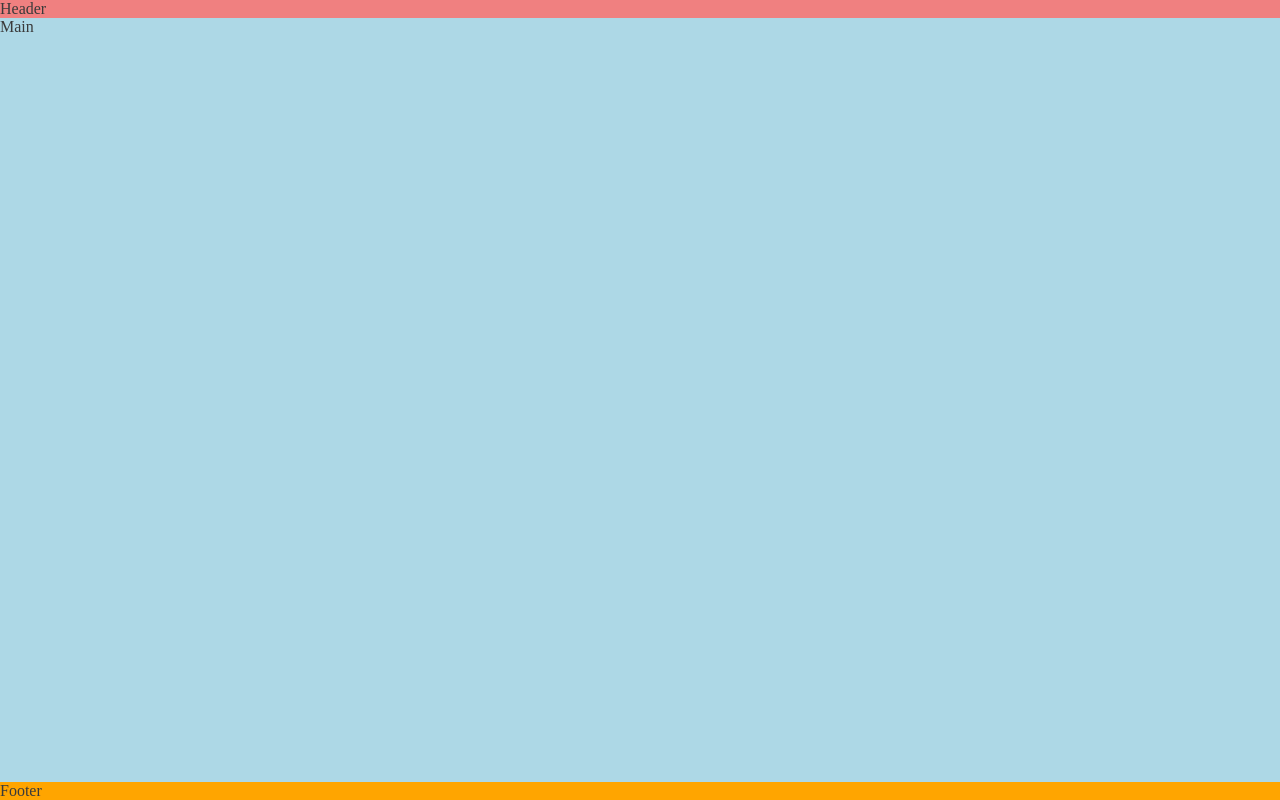
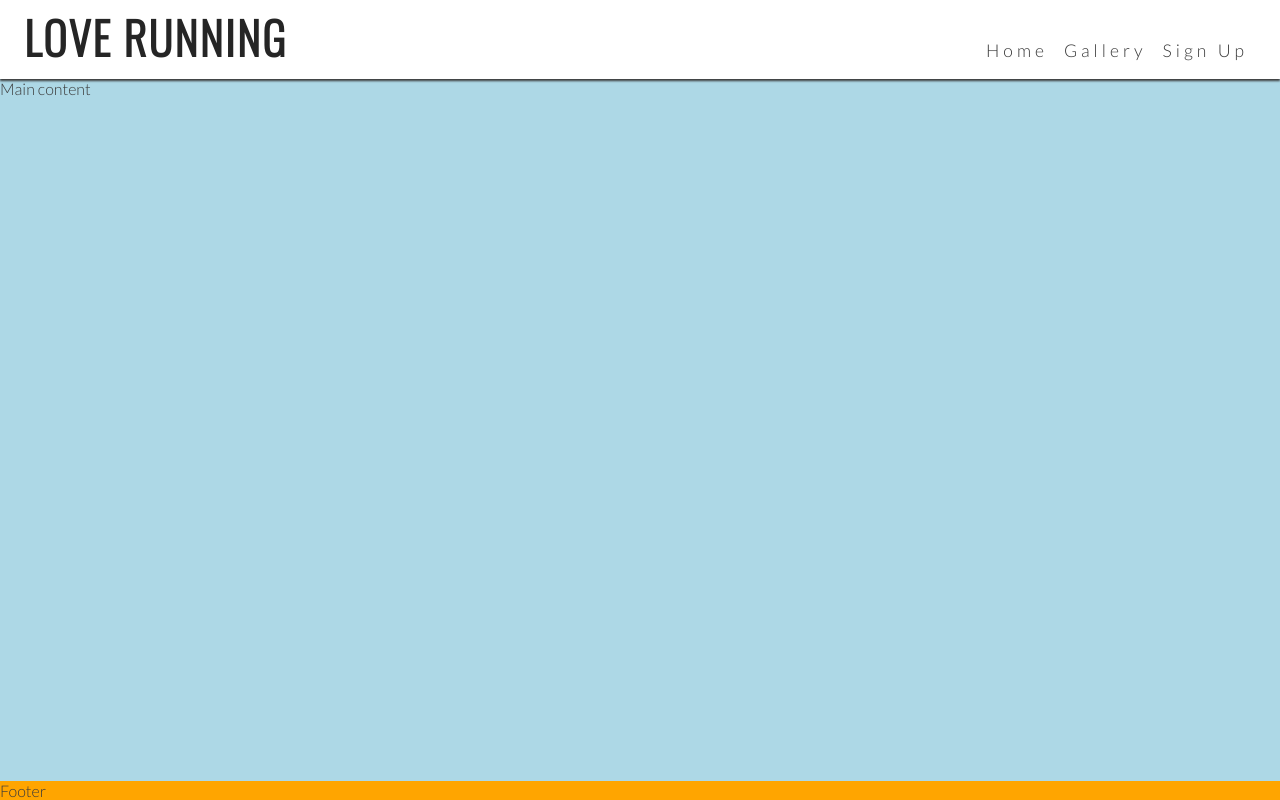
Before and after one commit to tugii21/LoveRun, a plain HTML site: page index.html in a window 1280 px wide. Drawn offline with nearby package versions, Linux system fonts and the light colour scheme.

Commit message:
increased size for ipad

```diff
--- a/assets/css/style.css
+++ b/assets/css/style.css
@@ -1,3 +1,4 @@
+@import url('https://fonts.googleapis.com/css2?family=Lato:wght@300&family=Oswald:wght@300&display=swap');
 /* Asterisk wildcard selector to override default styles added by the browser */
 * {
     padding: 0;
@@ -12,12 +13,49 @@ body {
     flex-direction: column;
     /* Generic project styles */
     color: #3a3a3a;
+    font-family: 'lato',sans-serif;
 }
 
 
 /* Header */
 header {
-    background-color: lightcoral;
+    background-color: #ffffff;
+    padding: 0 1rem;
+    position: fixed;
+    z-index: 99;
+    width: 100%;
+    box-shadow: 0 2px 2px #3a3a3a;
+    display: flex;
+    justify-content: space-between;
+    align-items: baseline;
+}
+header a {
+    text-decoration: none;
+    color: inherit;
+}
+h1{font-family: 'oswald',sans-serif;
+text-transform: uppercase;
+letter-spacing:2px;
+color: #252525;}
+
+nav {position: absolute;
+    background-color: #ffffff;
+width: 100%;
+left: 0;
+padding:0 1rem;
+box-shadow: 0 2px 2px #3a3a3a;
+display: none;
+top: 100%;
+}
+/* Nav toggle */
+#nav-toggle:checked~nav {
+    display: block;
+}
+#nav-toggle {
+    display: none;
+}
+.nav-toggle-label {
+    font-size: 2rem;
 }
 
 /* Main content */
@@ -25,9 +63,55 @@ main {
     background-color: lightblue;
     /* Make main element take up any surplus space to push footer down */
     flex: 1 0 auto;
+    margin-top: 47px;
 }
 
 /* Footer */
 footer {
     background-color: orange;
 }
+#menu{letter-spacing: 4px;
+      font-size: 110%;
+      list-style-type: none;
+}
+#menu > li {margin-bottom: 1em;}
+
+.active{margin-bottom: 1px solid #3a3a3a;}
+
+/* Media query: tablets and larger (768px and up) */
+@media screen and (min-width: 768px) {
+    /* Header */
+    nav {
+        display: block;
+        position: relative;
+        box-shadow: none;
+        width: fit-content;
+        padding-right: 1rem;
+    }
+    #menu {
+        display: flex;}
+
+    #menu > li {
+            padding-left: 1rem;
+        }
+        .nav-toggle-label {
+            display: none;
+        }
+        #logo {
+            font-size: 280%;
+            line-height: 75px;
+            margin: 0 0.5rem;
+        }
+
+    /* Main content */
+    main {
+        /* Push main content down to accommodate larger header */
+        margin-top: 79px;
+    }
+    }
+    /* Large devices (laptops and desktops, 992px and up) */
+@media screen and (min-width: 992px) {
+    #menu a:hover{
+        border-bottom: 1px solid #3a3a3a;
+    }
+}
--- a/index.html
+++ b/index.html
@@ -1,22 +1,46 @@
 <!DOCTYPE html>
 <html lang="en">
+
 <head>
     <meta charset="UTF-8">
+    <meta http-equiv="X-UA-Compatible" content="IE=edge">
     <meta name="viewport" content="width=device-width, initial-scale=1.0">
+    <!-- Meta tags for search engines -->
     <meta name="description"
-    content="Love Running. Club for runners in Dublin, Ireland. Urban running, trail running. Dublin docklands and Phoenix Park">
+        content="Love Running. Club for runners in Dublin, Ireland. Urban running, trail running. Dublin docklands and Phoenix Park">
     <meta name="keywords" content="love running, run, running club, runners, Ireland, Dublin, sport, exercise">
-
-    <title>Love running</title>
+    <!-- Title -->
+    <title>Love Running</title>
+    <!-- Favicon -->
     <link rel="apple-touch-icon" sizes="180x180" href="assets/favicon/apple-touch-icon.png">
     <link rel="icon" type="image/png" sizes="32x32" href="assets/favicon/favicon-32x32.png">
     <link rel="icon" type="image/png" sizes="16x16" href="assets/favicon/favicon-16x16.png">
-<link rel="stylesheet" href="assets/css/style.css">
+    <!-- Stylesheet -->
+    <link rel="stylesheet" href="assets/css/style.css">
 </head>
+
 <body>
-    <header>Header</header>
-    <main>Main</main>
+    <!-- Header -->
+    <header>
+        <a href="index.html">
+            <h1 id="logo">Love Running</h1>
+        </a>
+        <input type="checkbox" id="nav-toggle" name="nav-toggle">
+        <label for="nav-toggle" class="nav-toggle-label">X</label>
+        <nav>
+            <ul id="menu">
+                <li><a href="" class="active">Home</a></li>
+                <li><a href="">Gallery</a></li>
+                <li><a href="">Sign Up</a></li>
+            </ul>
+        </nav>
+    </header>
+
+    <!-- Main content -->
+    <main>Main content</main>
+
+    <!-- Footer -->
     <footer>Footer</footer>
+</body>
 
-</body>
 </html>
```
